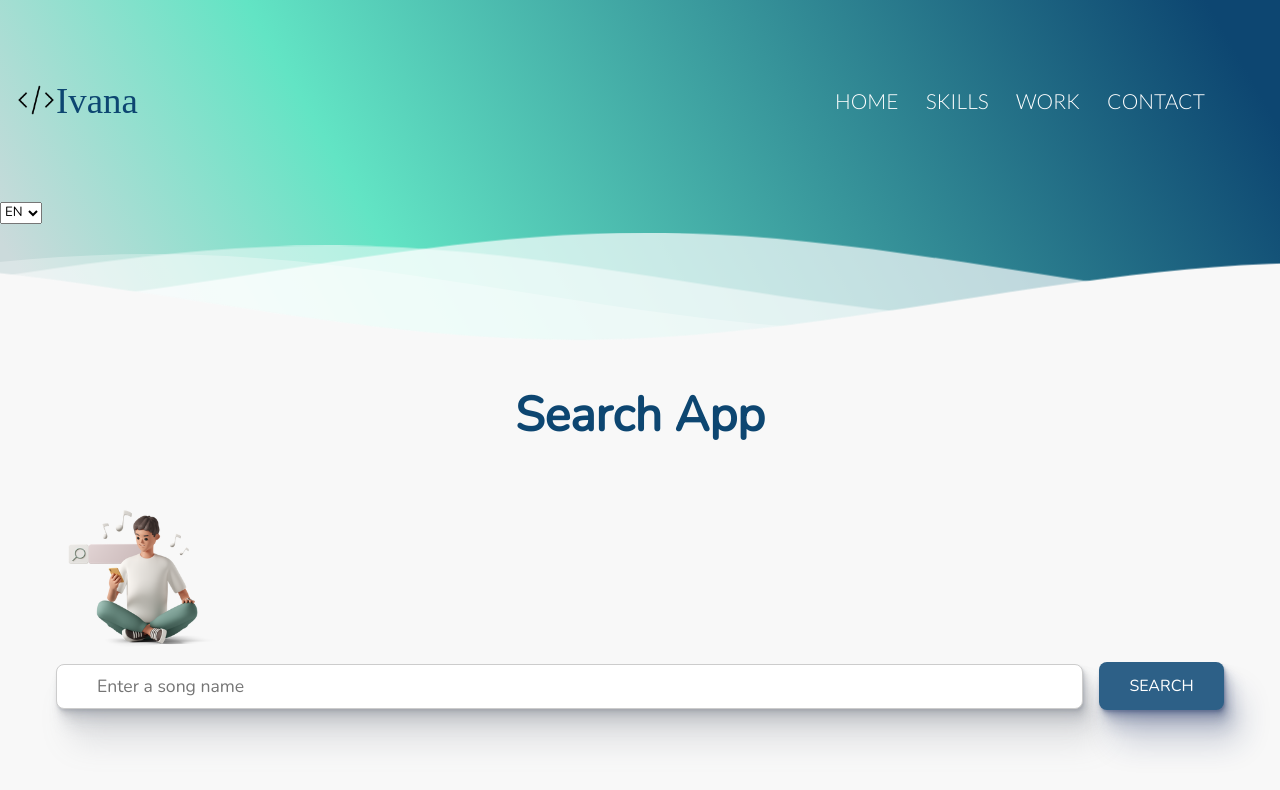
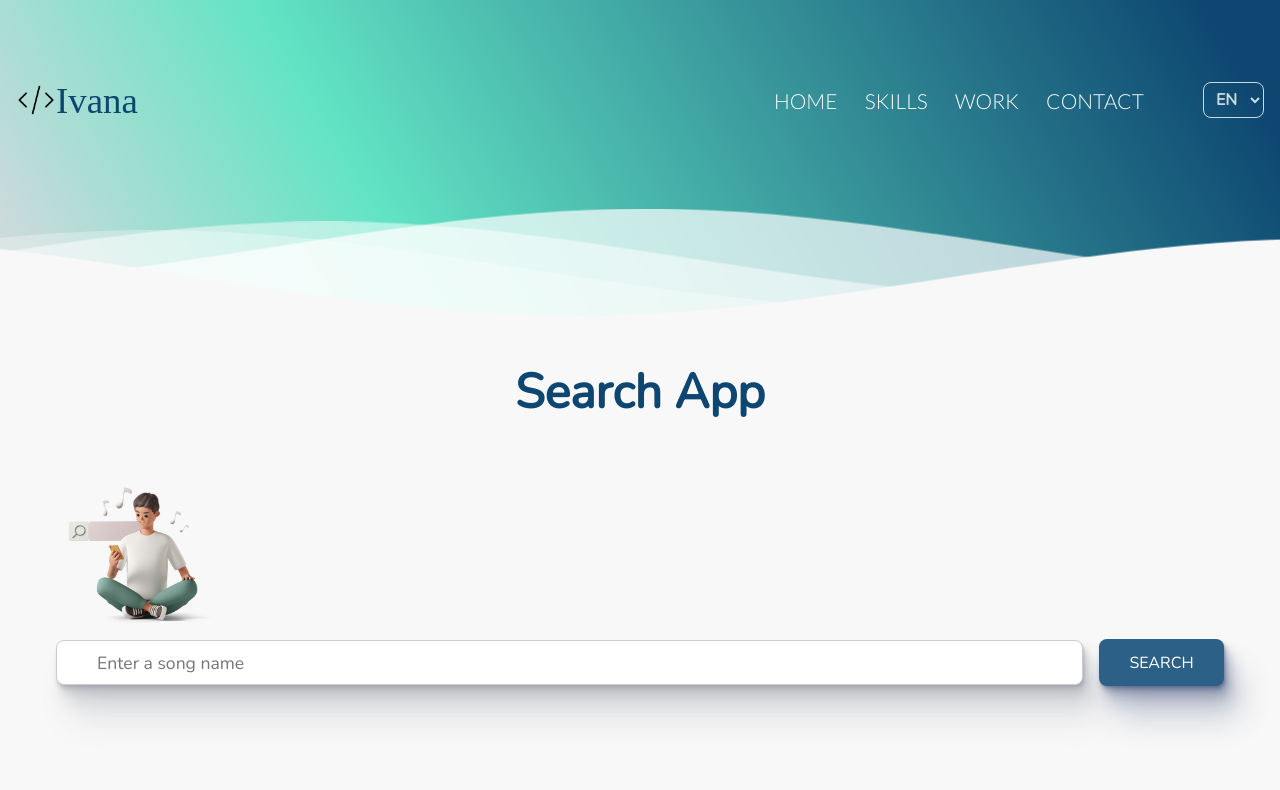
Before and after one commit to Ivanaarbutina/Portfolio, a React (Vite) app: page /search-app in a window 1280 px wide. Shown: the top 790 px of the page. Built offline with nearby package versions, Linux system fonts and the light colour scheme; a web font is replaced by a local one.

Commit message:
add modification for language-switcher

```diff
--- a/src/components/header.tsx
+++ b/src/components/header.tsx
@@ -5,38 +5,38 @@ import { useState } from "react";
 import { useTranslation } from "react-i18next";
 import LanguageSwitcher from "./language-switcher";
 
-const Header = () => {
-  const [showNavMenu, setShowNavMenu] = useState(false);
-
 type LinkType = {
   label: string;
   path: string;
 };
-  const { t } = useTranslation();
 const headerLinks: LinkType[] = [
   {
     path: "/",
-      label: t("home"),
+    label: "home",
   },
   {
     path: "/about",
-      label: t("about"),
+    label: "about",
   },
   {
     path: "/work",
-      label: t("work"),
+    label: "work",
   },
   {
     path: "/contact",
-      label: t("contact"),
+    label: "contact",
   },
 ];
+const Header = () => {
+  const [showHeaderSection, setShowHeaderSection] = useState(false);
+
+  const { t } = useTranslation();
   const toggleNavMenu = () => {
-    setShowNavMenu(!showNavMenu);
+    setShowHeaderSection(!showHeaderSection);
   };
 
   const closeNavMenu = () => {
-    setShowNavMenu(false);
+    setShowHeaderSection(false);
   };
   return (
     <header className="header">
@@ -45,7 +45,10 @@ const Header = () => {
           <img className="header__logo" src={Code} alt="Header logo" />
           <span className="header__name">Ivana</span>
         </Link>
-        <nav className={`nav-menu ${showNavMenu ? "show" : ""}`}>
+        <section
+          className={`inner-header-section ${showHeaderSection ? "block" : ""}`}
+        >
+          <nav className={`nav-menu ${showHeaderSection ? "show" : ""}`}>
             {headerLinks.map((link: LinkType) => {
               return (
                 <NavLink
@@ -54,18 +57,25 @@ const Header = () => {
                   to={link.path}
                   onClick={closeNavMenu}
                 >
-                {link.label}
+                  {t(link.label)}
                 </NavLink>
               );
             })}
           </nav>
-        <div className="hamburger" onClick={toggleNavMenu}>
+
+          <div className={`language ${showHeaderSection ? "set" : ""}`}>
+            <LanguageSwitcher />
+          </div>
+        </section>
+        <div
+          className={`hamburger ${showHeaderSection ? "active" : ""}`}
+          onClick={toggleNavMenu}
+        >
           <div className="line"></div>
           <div className="line"></div>
           <div className="line"></div>
         </div>
       </div>
-      <LanguageSwitcher />
       <Waves />
     </header>
   );
--- a/src/components/language-switcher.tsx
+++ b/src/components/language-switcher.tsx
@@ -7,10 +7,17 @@ const LanguageSwitcher = () => {
     i18n.changeLanguage(lang);
   };
   return (
-    <div>
-      <select onChange={(e) => changeLanguage(e.target.value)}>
-        <option value="en">EN</option>
-        <option value="hr">HR</option>
+    <div className="translation">
+      <select
+        className="language-switcher"
+        onChange={(e) => changeLanguage(e.target.value)}
+      >
+        <option className="language-switcher__option" value="en">
+          EN
+        </option>
+        <option className="language-switcher__option" value="hr">
+          HR
+        </option>
       </select>
     </div>
   );
--- a/src/i18n/en/translation.json
+++ b/src/i18n/en/translation.json
@@ -47,7 +47,7 @@
   "project-4-desc": "The Europe uses the Fetch API to retrieve data from the RestCountries API, which provides detailed information about countries worldwide. The application leverages React's state and effect hooks to manage the data and provide real-time updates to the user interface.",
   "project-button": "view project",
   "contact-section": "Contact",
-  "contact-title": "Let's work together",
+  "contact-title": "Let's work together!",
   "contact-desc": " Please reach out, I would love to hear more about you, your project and how can I help!",
   "contact-mail": "Send me an email",
   "contact-location": "Croatia"
--- a/src/style/components/header/header.scss
+++ b/src/style/components/header/header.scss
@@ -21,7 +21,7 @@
     width: 1.5rem;
     display: block;
     color: var(--color-animated-3);
-    @media (min-width: $media-sm) {
+    @media (min-width: $media-md) {
       max-width: 2.5rem;
       width: 100%;
     }
@@ -33,7 +33,7 @@
     color: var(--color-animated-3);
     display: block;
 
-    @media (min-width: $media-sm) {
+    @media (min-width: $media-md) {
       font-size: 2.3rem;
     }
   }
@@ -45,11 +45,32 @@
   display: flex;
   align-items: center;
   text-align: center;
+  padding: 0.5rem;
   justify-content: space-between;
-  padding: 0.5rem;
 
   @media (min-width: $media-sm) {
     height: 25vh;
     padding: 1rem;
   }
 }
+
+.inner-header-section {
+  display: flex;
+  flex-direction: column;
+  align-items: center;
+  @media (min-width: $media-md) {
+    flex-direction: row;
+  }
+}
+.inner-header-section.block {
+  position: absolute;
+  top: 0; /* Prilagodite željeni razmak između navigacije i vrha ekrana */
+  right: 0;
+  width: 100%;
+  background: var(--color-animated-3);
+  padding: 1.5rem;
+  z-index: 100;
+  @media (min-width: $media-sm) {
+    padding: 2rem;
+  }
+}
--- a/src/style/components/header/navigation.scss
+++ b/src/style/components/header/navigation.scss
@@ -2,7 +2,7 @@
   display: block; /* Prikaz na manjim ekranima */
   margin-right: 10px; /* Prilagodite željeni razmak između hamburger ikone i logotipa */
   cursor: pointer;
-  @media (min-width: $media-sm) {
+  @media (min-width: $media-md) {
     display: none; /* Inicijalno skrivena na većim ekranima */
   }
 }
@@ -17,7 +17,7 @@
 .nav-menu {
   display: none;
 
-  @media (min-width: $media-sm) {
+  @media (min-width: $media-md) {
     margin-right: 0.5rem;
     display: flex;
     flex-direction: row;
@@ -26,27 +26,21 @@
   }
 }
 .nav-menu.show {
-  display: flex; /* Prikazivanje na manjim ekranima kada je aktiviran hamburger meni */
+  display: flex;
   flex-direction: column;
-  position: absolute;
-  top: 0; /* Prilagodite željeni razmak između navigacije i vrha ekrana */
-  right: 0; /* Prilagodite željeni razmak između navigacije i desnog ruba ekrana */
   padding: 10px;
-  width: 100%;
-  background: var(--color-animated-3);
-  height: 100%;
   font-size: 3rem;
 }
 .header__nav__link {
   font-family: "Lato", sans-serif;
   color: white;
   text-decoration: none;
-  font-size: 1rem;
+  font-size: 1.1rem;
   transition: all 250ms ease-in-out;
   text-transform: uppercase;
-  margin: 0.3rem auto;
-  @media (min-width: $media-sm) {
-    font-size: 1.1rem;
+  margin: 0.4rem auto;
+  @media (min-width: $media-md) {
+    font-size: 1.2rem;
     margin-right: 1.2rem;
   }
   @media (min-width: $media-lg) {
@@ -56,5 +50,6 @@
 
   &:hover {
     color: rgb(105, 239, 188);
+    text-decoration: underline;
   }
 }
--- /dev/null
+++ b/src/style/components/language-switcher.scss
@@ -0,0 +1,31 @@
+.language-switcher {
+  color: var(--color-animated-1);
+  border: 1px solid var(--color-animated-1);
+  padding: 0.3rem 0.5rem;
+  font-size: 1rem;
+  font-weight: 700;
+  border-radius: var(--border-rounded);
+  background-color: transparent;
+
+  &__option {
+    background-color: var(--color-animated-1);
+    color: var(--color-animated-3);
+  }
+  &__option:hover {
+    background-color: var(--color-animated-2);
+    color: var(--color-animated-3);
+  }
+}
+.language {
+  display: none;
+  @media (min-width: $media-md) {
+    display: block;
+  }
+}
+.language.set {
+  display: flex;
+
+  @media (min-width: $media-md) {
+    display: none;
+  }
+}
--- a/src/style/features/about.scss
+++ b/src/style/features/about.scss
@@ -10,12 +10,12 @@
 
   &__img {
     margin-left: 0rem;
-    width: 4rem;
-    margin-top: -1rem;
+    width: 7rem;
+    margin-top: 2rem;
     @media (min-width: $media-sm) {
       margin-left: -2rem;
-      width: 6rem;
-      margin-top: -2rem;
+      width: 10rem;
+      margin-top: 1rem;
     }
 
     @media (min-width: $media-lg) {
--- a/src/style/features/contact/contact.scss
+++ b/src/style/features/contact/contact.scss
@@ -33,7 +33,7 @@
     font-size: 1.1rem;
     color: var(--color-animated-3);
     font-family: "Caveat", cursive;
-    margin: 0 auto;
+    margin: 1rem auto;
     @media (min-width: $media-sm) {
       font-size: 1.7rem;
       max-width: 32rem;
--- a/src/style/styles.scss
+++ b/src/style/styles.scss
@@ -69,6 +69,7 @@ $media-xl: 75em; //1200px
 @import "./components/header/header.scss";
 @import "./components/footer.scss";
 @import "./components/input.scss";
+@import "./components/language-switcher.scss";
 @import "./components/header/navigation.scss";
 @import "./components/text-slider.scss";
 //features
```
Lines whose indentation alone changed are shown as unchanged.
